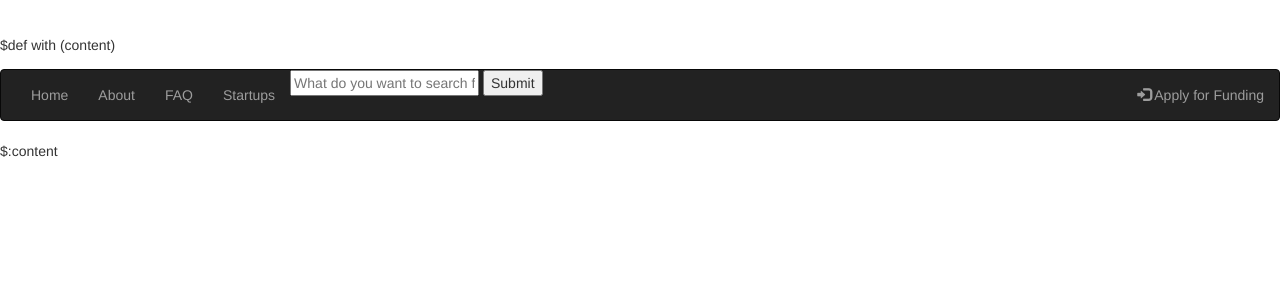
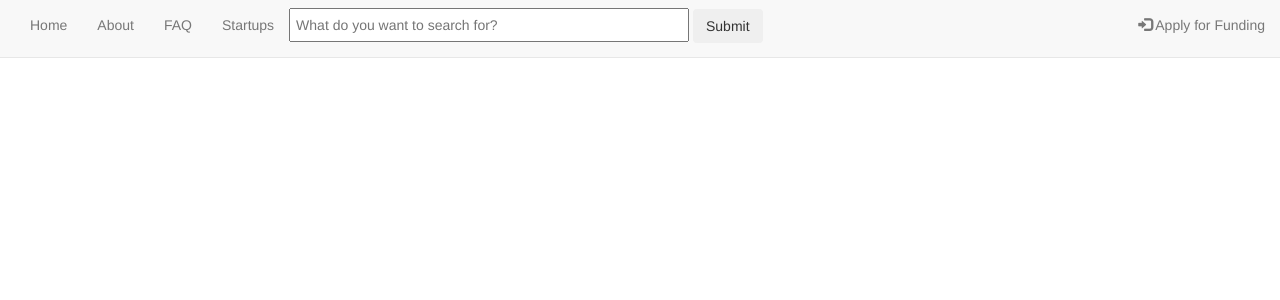
Before and after one commit to paulineramirez/CS411, a Python web app: template project/templates/layout.html in a window 1280 px wide. Shown: the top 300 px of the page. Run offline with Jinja, Linux system fonts and the light colour scheme; the template is opened without the code that fills it, so the values that code supplies are empty; some libraries are stand-ins or nearby versions.

Commit message:
fixed the layout

```diff
--- a/project/templates/layout.html
+++ b/project/templates/layout.html
@@ -5,6 +5,20 @@
 
 
 <head>
+
+<style>
+  #search {
+    padding-top: 8px;
+
+  }
+
+  #textbox {
+    width: 400px;
+    padding: 5px;
+  }
+
+</style>
+
 <title>$content.title</title>
 
 <!-- css and js -->
@@ -18,7 +32,7 @@
 
 
 <!-- navigation bar -->
-<nav class="navbar navbar-inverse">
+<nav class="navbar navbar-default navbar-fixed-top">
   <div class="container-fluid">
     <div>
       <ul class="nav navbar-nav">
@@ -27,9 +41,9 @@
         <li><a href="FAQ"> FAQ </a></li>
         <li><a href="startups">Startups</a></li>
         <li>
-        	<form action ="/" method="POST">
-					 <input type="text" name="tweets" placeholder="What do you want to search for?">
-				   <input type="submit">
+        	<form action ="/" method="POST" id="search">
+					 <input type="text" name="tweets" placeholder="What do you want to search for?" id="textbox">
+				   <input type="submit" class="btn">
 			</form> </li>
       </ul>
 
```
